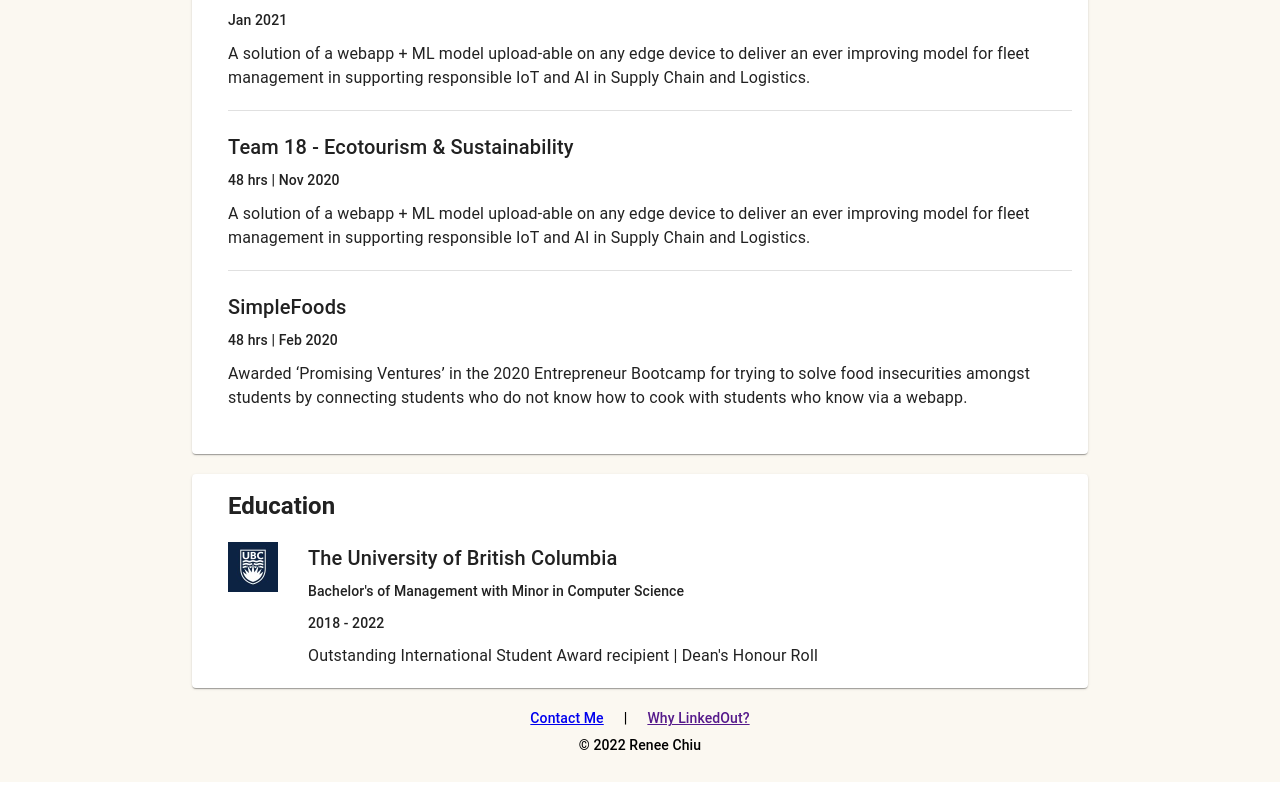
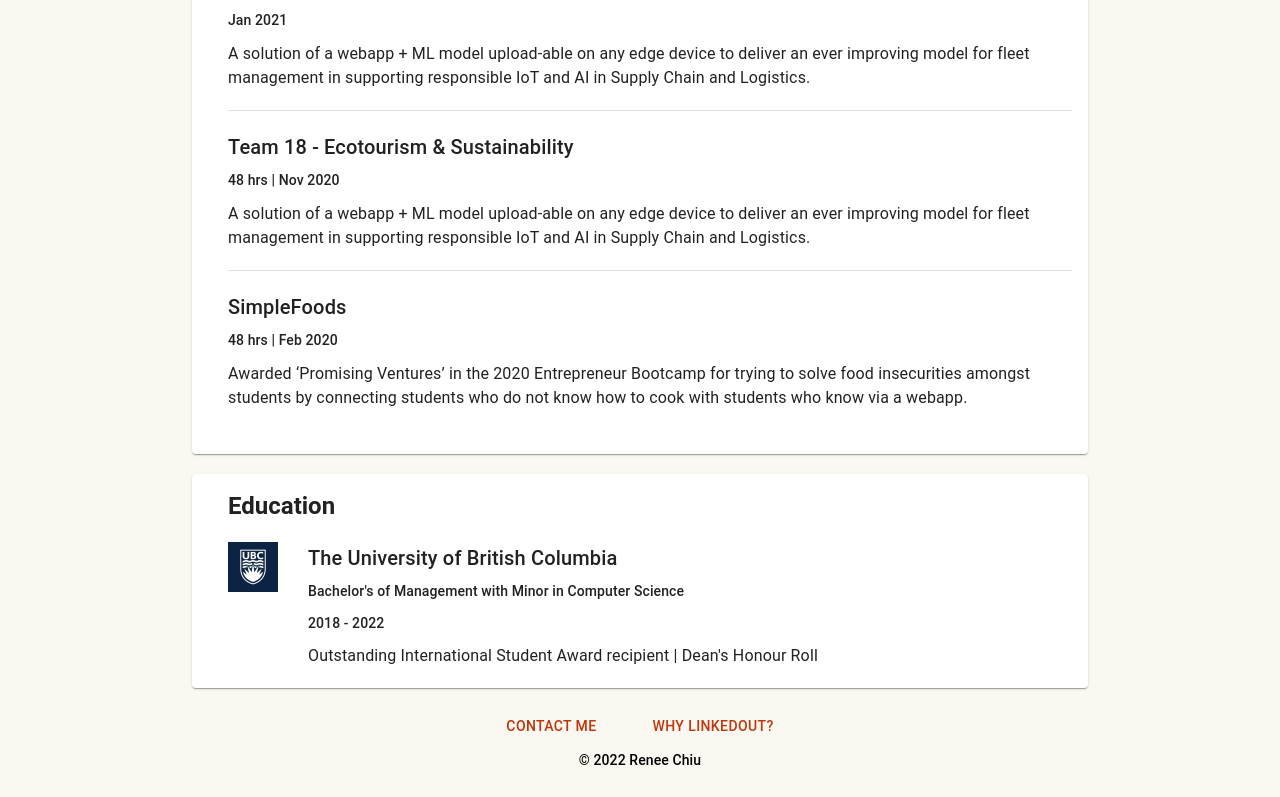
Before and after one commit to CWYRenee/CWYRenee.github.io, a React (Create React App) app: page / in a window 1280 px wide. Shown: the part 2538-3335 px from the top of the page. Built offline with nearby package versions, Linux system fonts and the light colour scheme.

Commit message:
linked ContactCard to footer

```diff
--- a/src/components/Footer/Footer.js
+++ b/src/components/Footer/Footer.js
@@ -1,16 +1,25 @@
 import { Typography } from '@material-ui/core';
+import Modal from '../Feed/Modal'
+import ContactCard from "../Feed/ContactCard";
 
-import React from 'react'
+import React, {useRef} from 'react'
 import './Footer.sass'
+import { Button } from '@mui/material';
 
 const Footer = () => {
+
+  const modal = useRef(null)
+
   return (
     <div className="footer">
         <Typography className='footer_content' variant="subtitle2" gutterBottom >
-        <div className="footer_left"><a href="./Profile">Contact Me </a></div>
-        |
-        <div className="footer_right"><a href='' target='_blank' rel="noopener">Why LinkedOut?</a></div>
+        <div className="footer_left"><Button onClick={() => {modal.current.open()}} style={{ color:"#bf360c"}}>Contact Me </Button></div>
+
+        <div className="footer_right"><Button target='_blank' rel="noopener" style={{ color:"#bf360c"}}>Why LinkedOut?</Button></div>
         </Typography>
+        <Modal ref={modal}>
+          <ContactCard />
+        </Modal>
 
         <Typography className='footer_content' variant="subtitle2" gutterBottom >
         © 2022 Renee Chiu
```
